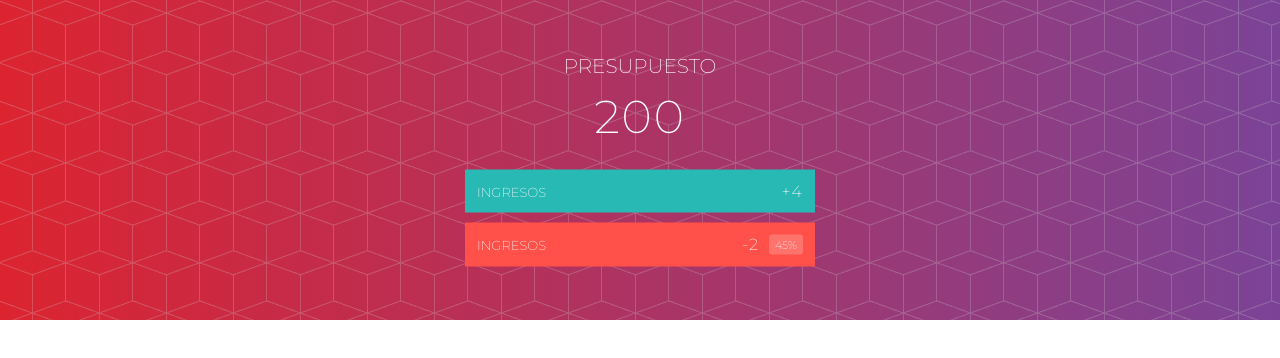
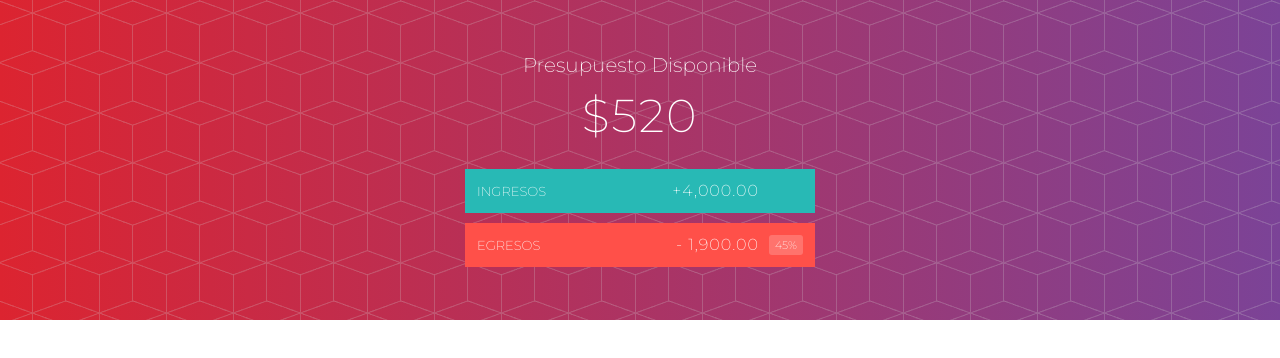
Before and after one commit to mateobiasotto1/Caja-de-Ahorro, a plain HTML site: page Presupuestos/index.html in a window 1280 px wide. Drawn offline with Linux system fonts and the light colour scheme.

Commit message:
Arreglo de bugs
En las clases habia bugs, fueron arreglados

```diff
--- a/Presupuestos/index.html
+++ b/Presupuestos/index.html
@@ -7,32 +7,33 @@
     <title>PRESUPUESTO</title>
     <link rel="stylesheet" href="estilosPresupuesto/estilos.css" />
   </head>
-  <body onload="cargarApp()">
+  <body onload='cargarApp()'>
     <div class="cabecero">
         <div class="presupuesto">
-        <div class="presupuesto_titulo">PRESUPUESTO</div>
-        <div class="presupuesto_valor" id="totalCuenta">200</div>
+            <div class="presupuesto_titulo">
+                Presupuesto Disponible
+            </div>
+            <div class="presupuesto_valor" id='presupuesto'>+ 2,000.00</div>
             <div class="presupuesto_ingreso limpiarEstilos">
                 <div class="presupuesto_ingreso--texto">Ingresos</div>
-          <div class="derecha ">
-            <div class="presupuesto_ingreso--valor" id="ingresos">+4</div>
+                <div class="derecha">
+                    <div class="presupuesto_ingreso--valor" id='ingresos'>+4,000.00</div>
+                    <div class="presupuesto_ingreso--porcentaje">&nbsp;</div>
                 </div>
             </div>
             <div class="presupuesto_egreso limpiarEstilos">
-          <div class="presupuesto_egreso--texto">Ingresos</div>
+                <div class="presupuesto_egreso--texto">Egresos</div>
                 <div class="derecha limpiarEstilos">
-            <div class="presupuesto_egreso--valor" id="egresos">-2</div>
-            <div class="presupuesto_egreso--porcentaje" id="porcentaje">
-              45%
-            </div>
+                    <div class="presupuesto_egreso--valor" id='egresos'>- 1,900.00</div>
+                    <div class="presupuesto_egreso--porcentaje" id='porcentaje'>45%</div>
                 </div>
             </div>
         </div>
     </div>
 
-    <script src="js/Dato.js"></script>
-    <script src="js/Ingreso.js"></script>
-    <script src="js/Egreso.js"></script>
-    <script src="js/app.js"></script>
+    <script src='js/Dato.js'></script>
+    <script src='js/Ingreso.js'></script>
+    <script src='js/Egreso.js'></script>
+    <script src='js/app.js'></script>
 </body>
 </html>
--- a/Presupuestos/js/Egreso.js
+++ b/Presupuestos/js/Egreso.js
@@ -1,4 +1,4 @@
-class Egreso extends Dato(){
+class Egreso extends Dato{
     static contadorEgresos = 0;
 
     constructor(descripcion, valor){
@@ -6,9 +6,6 @@ class Egreso extends Dato(){
         this._id = ++Egreso.contadorEgresos;
     }
     get id(){
-        return this._id
-    }
-    set id(id){
-        this._id = id;
+        return this._id;
     }
 }
--- a/Presupuestos/js/Ingreso.js
+++ b/Presupuestos/js/Ingreso.js
@@ -1,4 +1,4 @@
-class Ingreso extends Dato(){
+class Ingreso extends Dato{
     static contadorIngresos = 0;
 
     constructor(descripcion, valor){
@@ -6,9 +6,6 @@ class Ingreso extends Dato(){
         this._id = ++Ingreso.contadorIngresos;
     }
     get id(){
-        return this._id
-    }
-    set id(id){
-        this._id = id;
+        return this._id;
     }
 }
--- a/Presupuestos/js/app.js
+++ b/Presupuestos/js/app.js
@@ -1,29 +1,34 @@
-const ingresos = [new Ingreso("Salario", 23), new Ingreso("Venta", 50)];
+const ingresos = [
+  new Ingreso("Salario", 400),
+  new Ingreso("Venta", 150)
+];
 
-const egresos = [new Egreso("Renta", 500)];
+const egresos = [
+  new Egreso("Renta", 10),
+  new Egreso("Comida", 20)
+];
 
 function cargarApp() {
   cargarCabecero();
 }
 
 function totalIngresos() {
-  let totalIngresos = 0;
-  for (let ingreso of ingresos) {
-    totalIngresos += ingreso.valor;
+  let totalIngreso = 0;
+  for(let ingreso of ingresos){
+    totalIngreso += ingreso.valor;
   }
-  return totalIngresos;
+  return totalIngreso;
 }
 
 function totalEgresos() {
-  let totalEgresos;
-  for (let egreso of egresos) {
-    totalEgresos += egreso.valor;
+  let totalEgreso = 0;
+  for(let egreso of egresos){
+    totalEgreso += egreso.valor;
   }
-  return totalEgresos;
+  return totalEgreso;
 }
 
 function cargarCabecero() {
   let totalCuenta = totalIngresos() - totalEgresos();
-  let porcentajeEgreso = totalEgresos() / totalEgresos();
-  document.getElementById("totalCuenta").innerHTML = totalCuenta;
+  document.getElementById("presupuesto").innerHTML = '$' + totalCuenta;
 }
```
Lines whose indentation alone changed are shown as unchanged.
